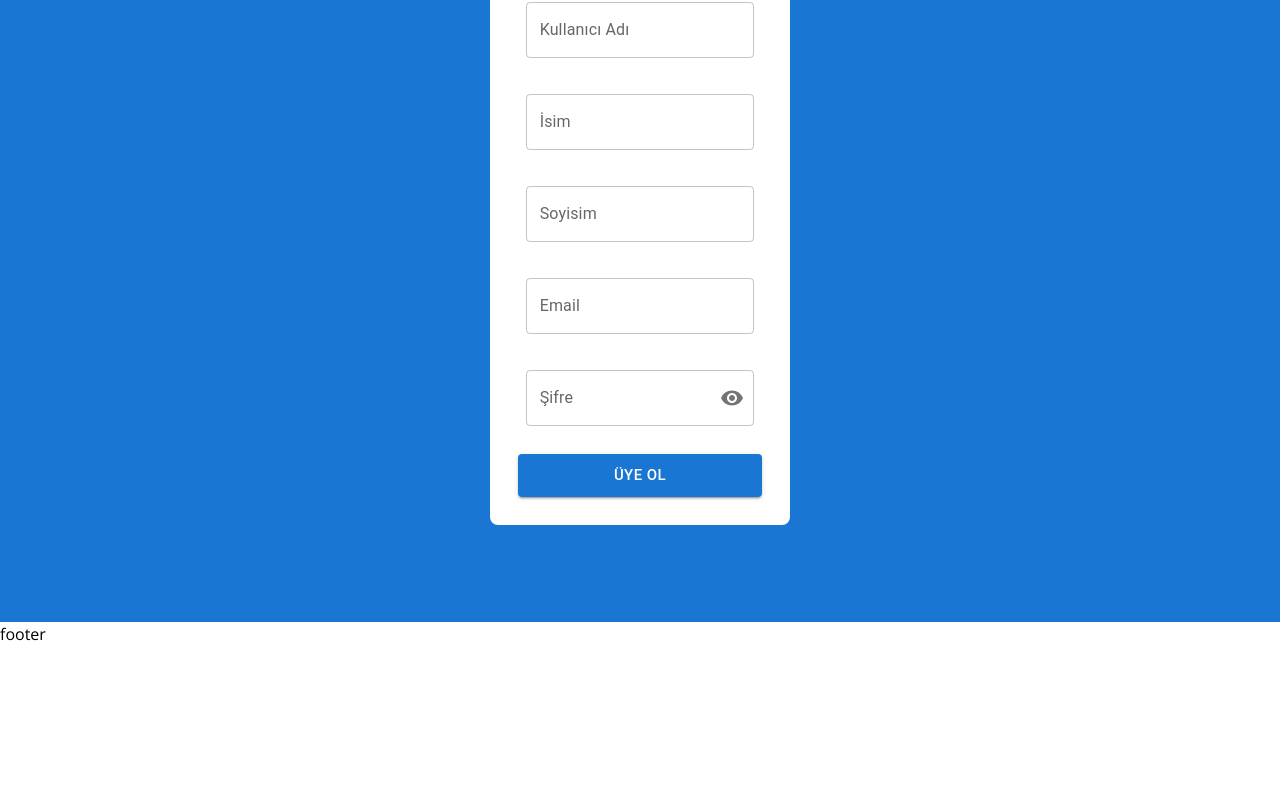
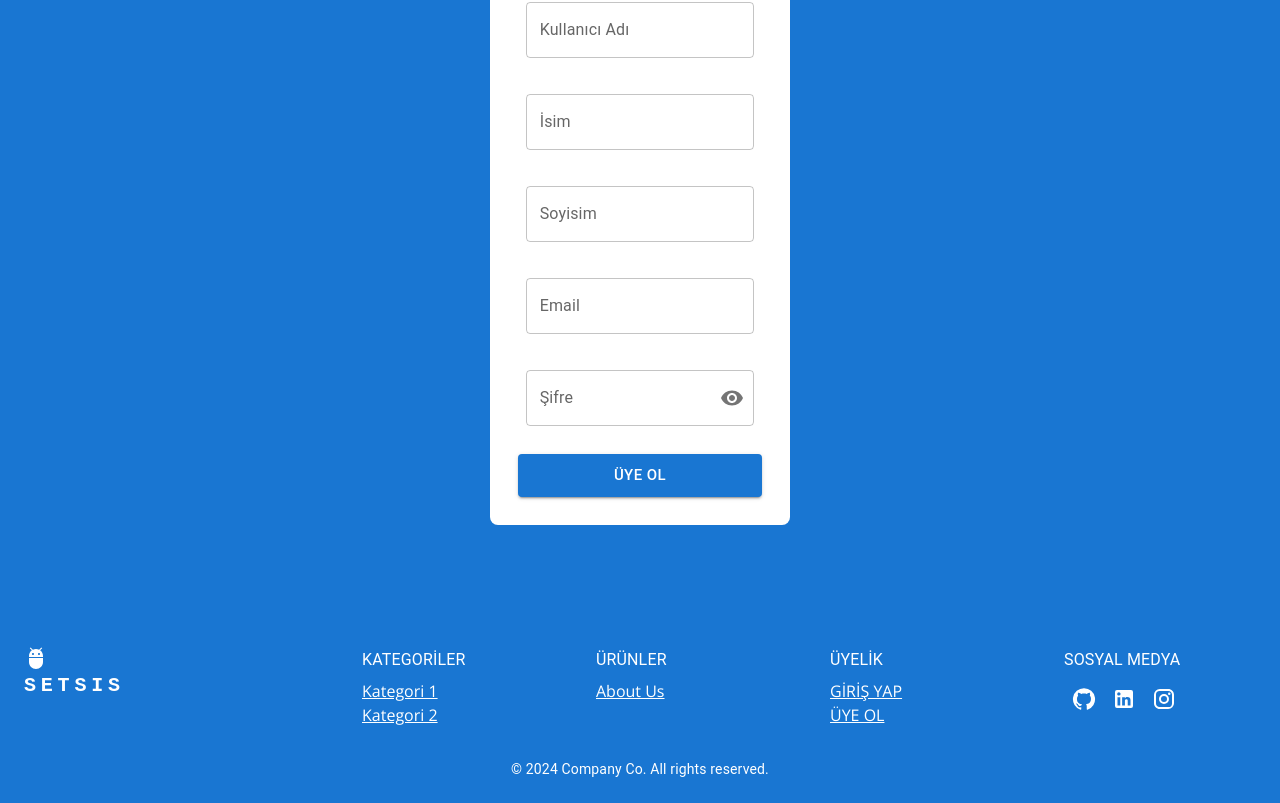
Before and after one commit to malikozturkk/setsis-case, a Next.js app: page /register in a window 1280 px wide. Shown: the part 247-1050 px from the top of the page. Before the commit the page ends 893 px from the top, so only its background shows below. Built offline with nearby package versions, Linux system fonts and the light colour scheme.

Commit message:
feat: add footer component

```diff
--- /dev/null
+++ b/src/components/Footer/index.tsx
@@ -0,0 +1,120 @@
+import * as React from "react";
+import {
+  Box,
+  Grid,
+  Link,
+  Typography,
+  Container,
+  IconButton,
+} from "@mui/material";
+import { GitHub, Instagram, LinkedIn } from "@mui/icons-material";
+import AdbIcon from "@mui/icons-material/Adb";
+
+const socialMediaLinks = {
+  github: "https://www.github.com/malikozturkk",
+  linkedin: "https://www.linkedin.com/in/malikozturk/",
+  instagram: "https://www.instagram.com/malikozturkk/",
+};
+
+const Footer: React.FC = () => {
+  return (
+    <Box
+      sx={{
+        py: 3,
+      }}
+      className="bg-mui-blue text-white"
+    >
+      <Container maxWidth={false}>
+        <Grid container spacing={2} justifyContent="space-between">
+          <Grid item xs={12} sm={6} md={3}>
+            <AdbIcon sx={{ display: { xs: "none", md: "flex" }, mr: 1 }} />
+            <Typography
+              variant="h6"
+              noWrap
+              component="a"
+              href="/"
+              sx={{
+                mr: 2,
+                display: { xs: "none", md: "flex" },
+                fontFamily: "monospace",
+                fontWeight: 700,
+                letterSpacing: ".3rem",
+                color: "inherit",
+                textDecoration: "none",
+              }}
+            >
+              SETSIS
+            </Typography>
+          </Grid>
+          <Grid item xs={6} sm={3} md={2}>
+            <Typography variant="subtitle1" color="inherit" gutterBottom>
+              KATEGORİLER
+            </Typography>
+            <Link href="#" color="inherit" display="block">
+              Kategori 1
+            </Link>
+            <Link href="#" color="inherit" display="block">
+              Kategori 2
+            </Link>
+          </Grid>
+          <Grid item xs={6} sm={3} md={2}>
+            <Typography variant="subtitle1" color="inherit" gutterBottom>
+              ÜRÜNLER
+            </Typography>
+            <Link href="#" color="inherit" display="block">
+              About Us
+            </Link>
+          </Grid>
+          <Grid item xs={6} sm={3} md={2}>
+            <Typography variant="subtitle1" color="inherit" gutterBottom>
+              ÜYELİK
+            </Typography>
+            <Link href="/login" color="inherit" display="block">
+              GİRİŞ YAP
+            </Link>
+            <Link href="/register" color="inherit" display="block">
+              ÜYE OL
+            </Link>
+          </Grid>
+          <Grid item xs={6} sm={3} md={2}>
+            <Typography variant="subtitle1" color="inherit" gutterBottom>
+              SOSYAL MEDYA
+            </Typography>
+            <IconButton
+              aria-label="GitHub"
+              color="inherit"
+              component="a"
+              target="_blank"
+              href={socialMediaLinks.github}
+            >
+              <GitHub />
+            </IconButton>
+            <IconButton
+              aria-label="Linkedin"
+              color="inherit"
+              component="a"
+              target="_blank"
+              href={socialMediaLinks.linkedin}
+            >
+              <LinkedIn />
+            </IconButton>
+            <IconButton
+              aria-label="Instagram"
+              color="inherit"
+              component="a"
+              target="_blank"
+              href={socialMediaLinks.instagram}
+            >
+              <Instagram />
+            </IconButton>
+          </Grid>
+        </Grid>
+        <Typography variant="body2" align="center" sx={{ pt: 4 }}>
+          © 2024 Company Co. All rights reserved.
+        </Typography>
+      </Container>
+    </Box>
+  );
+};
+
+export default Footer;
--- a/src/pages/_app.tsx
+++ b/src/pages/_app.tsx
@@ -3,6 +3,7 @@ import { QueryClient, QueryClientProvider } from "react-query";
 import Head from "next/head";
 import "@/styles/globals.css";
 import Header from "@/components/Header";
+import Footer from "@/components/Footer";
 
 function MyApp({ Component, pageProps }: AppProps) {
   const queryClient = new QueryClient();
@@ -33,7 +34,7 @@ function MyApp({ Component, pageProps }: AppProps) {
       <QueryClientProvider client={queryClient}>
         <Header />
         <Component {...pageProps} />
-        <div>footer</div>
+        <Footer />
       </QueryClientProvider>
     </>
   );
--- a/src/pages/login.tsx
+++ b/src/pages/login.tsx
@@ -78,7 +78,7 @@ const Login = () => {
       <form onSubmit={handleSubmit(onSubmit)} className="bg-mui-blue">
         <div className="flex flex-col items-center justify-center h-dvh">
           <div className="flex flex-col items-center justify-center bg-white rounded-lg p-7 gap-5">
-            <h1 className="text-xl font-bold	">Giriş Yap</h1>
+            <h1 className="text-xl font-bold">Giriş Yap</h1>
             <Controller
               name="usernameOrEmail"
               control={control}
--- a/src/pages/register.tsx
+++ b/src/pages/register.tsx
@@ -61,7 +61,6 @@ const Register = () => {
   const [showPassword, setShowPassword] = React.useState(false);
   const [show, setShow] = React.useState(false);
   const handleClickShowPassword = () => setShowPassword((show) => !show);
-  const url = process.env.NEXT_PUBLIC_SETSIS_API_URL;
 
   const handleMouseDownPassword = (
     event: React.MouseEvent<HTMLButtonElement>
@@ -130,7 +129,7 @@ const Register = () => {
       <form onSubmit={handleSubmit(onSubmit)} className="bg-mui-blue">
         <div className="flex flex-col items-center justify-center h-dvh">
           <div className="flex flex-col items-center justify-center bg-white rounded-lg p-7 gap-5">
-            <h1 className="text-xl font-bold	">Üye Ol</h1>
+            <h1 className="text-xl font-bold">Üye Ol</h1>
             <Controller
               name="username"
               control={control}
```
